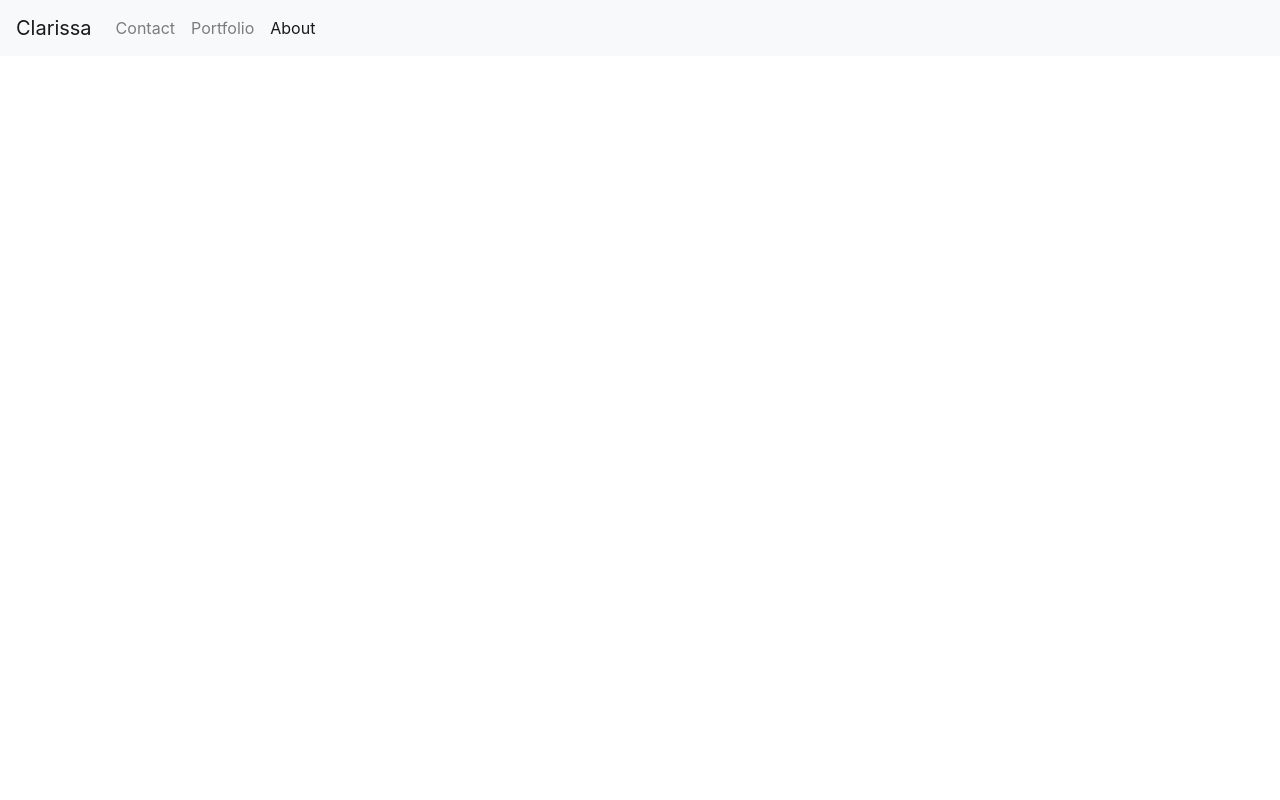
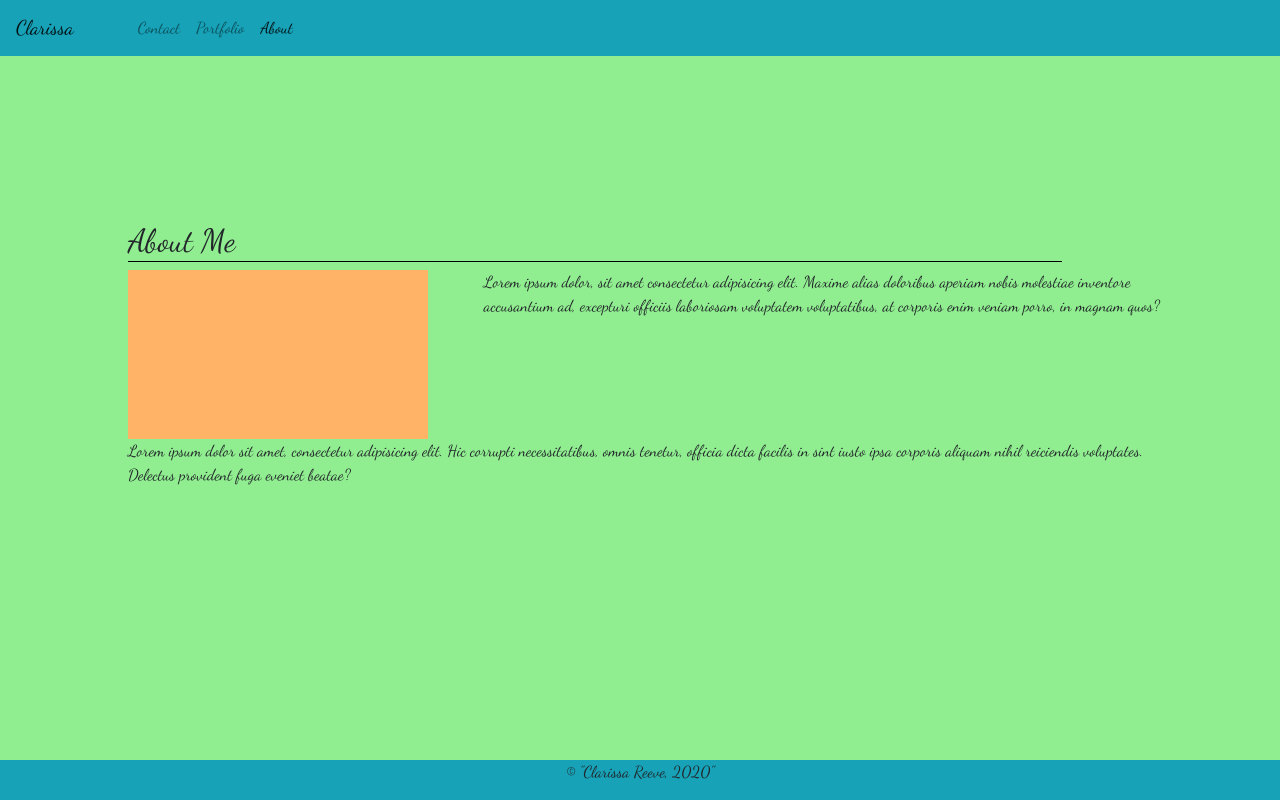
Before and after one commit to MizTangerine/responisive_portfolio, a plain HTML site: page index.html in a window 1280 px wide. Drawn offline with nearby package versions, Linux system fonts and the light colour scheme.

Commit message:
added style.css, added assets folder, updated index.html

```diff
--- a/index.html
+++ b/index.html
@@ -7,12 +7,13 @@
 
     <!-- Bootstrap CSS -->
     <link rel="stylesheet" href="https://maxcdn.bootstrapcdn.com/bootstrap/4.0.0/css/bootstrap.min.css" integrity="sha384-Gn5384xqQ1aoWXA+058RXPxPg6fy4IWvTNh0E263XmFcJlSAwiGgFAW/dAiS6JXm" crossorigin="anonymous">
-
+    <link href="https://fonts.googleapis.com/css2?family=Dancing+Script:wght@400;600;700&display=swap" rel="stylesheet">
+<link rel="stylesheet" href="./style.css" type="text/css">
     <title>Portfolio</title>
   </head>
   <body>
-    <!--  bootstrap navbar -->
-    <nav class="navbar navbar-expand-lg navbar-light bg-light">
+        <!--  bootstrap navbar -->
+    <nav class="navbar navbar-expand-lg navbar-light bg-info">
       <a class="navbar-brand" href="#">Clarissa</a>
       <button class="navbar-toggler" type="button" data-toggle="collapse" data-target="#navbarNav" aria-controls="navbarNav" aria-expanded="false" aria-label="Toggle navigation">
         <span class="navbar-toggler-icon"></span>
@@ -31,7 +32,30 @@
         </ul>
       </div>
     </nav>
+<main class="container">
+  <div class="row">
+    <div class="col-md-12">
+      <h2 class="heading">About Me</h2>
+    </div>
+  </div>
+  <div class="row">
+    <div class="col-md-4">
+      <img src="./assets/Peach.jpg" alt="Clarissa Image" class="img-fluid ourownclass">
+    </div>
+    <div class="col-md-8">
+      <p class="text-wrap">Lorem ipsum dolor, sit amet consectetur adipisicing elit. Maxime alias doloribus aperiam nobis molestiae inventore accusantium ad, excepturi officiis laboriosam voluptatem voluptatibus, at corporis enim veniam porro, in magnam quos?</p>
+    </div>
+  </div>
+  <div class="row">
+    <div class="col-md-12">
+      <p class="text-wrap">Lorem ipsum dolor sit amet, consectetur adipisicing elit. Hic corrupti necessitatibus, omnis tenetur, officia dicta facilis in sint iusto ipsa corporis aliquam nihil reiciendis voluptates. Delectus provident fuga eveniet beatae?</p>
+    </div>
+  </div>
 
+</main>
+<footer class="bg-info text-center">
+  &copy; "Clarissa Reeve, 2020"
+</footer>
 
 
     <!-- Optional JavaScript -->
--- /dev/null
+++ b/style.css
@@ -0,0 +1,26 @@
+#navbarNav{
+padding-left: 20px;
+margin-left: 20px;
+}
+.heading{
+width: 90%;
+border-bottom: 1px solid black;
+}
+.container{
+    padding: 8% 3% 5% 5%;
+    margin: 5%;
+}
+body{
+    background-color: lightgreen;
+    font-family: 'Dancing Script', cursive;
+}
+.ourownclass{
+    max-height: 300px;
+    max-width: 300px;
+}
+footer{
+    width: 100%;
+    height: 5%;
+    position: fixed;
+    bottom: 0;
+}
```
Also changed, not shown: assets/Peach.jpg (added).
